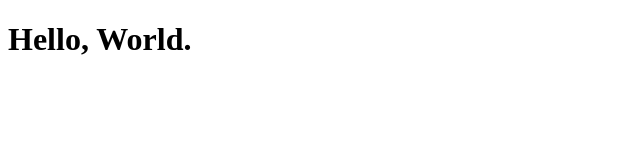
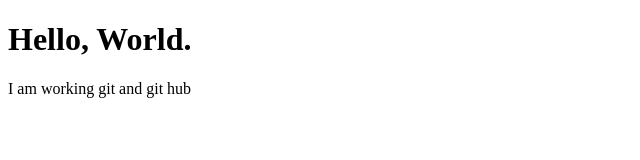
Before and after one commit to 4sabbir1/git_practice, a plain HTML site: page index.html in a window 1280 px wide. Shown: the whole page, without its empty margins (0-640 px from the left). Drawn offline with Linux system fonts and the light colour scheme.

Commit message:
update and added new files and line

```diff
--- a/index.html
+++ b/index.html
@@ -7,5 +7,6 @@
   </head>
   <body>
     <h1>Hello, World.</h1>
+    <p>I am working git and git hub</p>
   </body>
 </html>
```
Also changed, not shown: test.txt (added).
